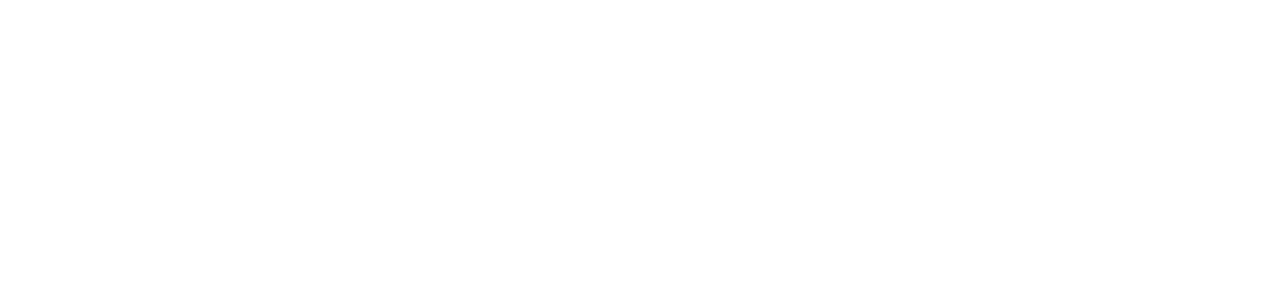
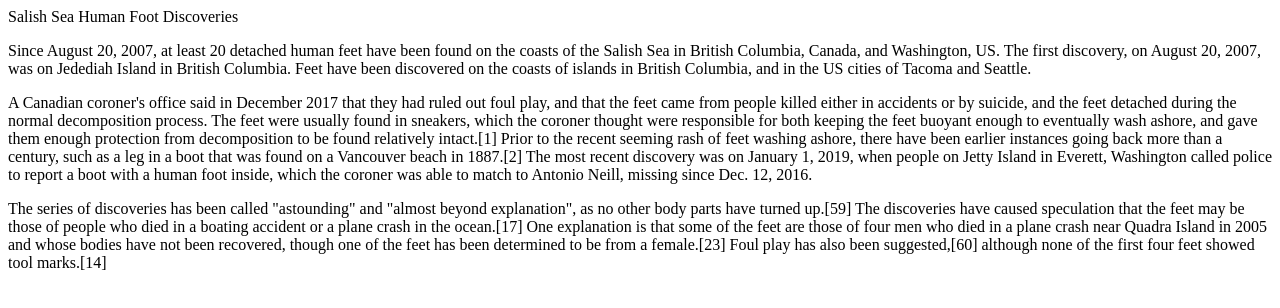
Before and after one commit to yahtzi/CSSLecture-11, a plain HTML site: page index.html in a window 1280 px wide. Drawn offline with Linux system fonts and the light colour scheme.

Commit message:
I've added the content to my html

```diff
--- a/index.html
+++ b/index.html
@@ -7,6 +7,20 @@
     <title>CSSLecture #11</title>
 </head>
 <body>
+    <header>Salish Sea Human Foot Discoveries</header>
 
+    <p>Since August 20, 2007, at least 20 detached human feet have been found on the coasts of the Salish Sea in British Columbia, Canada, and Washington, US. The first discovery, on August 20,
+    2007, was on Jedediah Island in British Columbia. Feet have been discovered on the coasts of islands in British Columbia, and in the US cities of Tacoma and Seattle.</p>
+
+    <p>A Canadian coroner's office said in December 2017 that they had ruled out foul play, and that the feet came from people killed either in accidents or by suicide, and the feet detached
+    during the normal decomposition process. The feet were usually found in sneakers, which the coroner thought were responsible for both keeping the feet buoyant enough to eventually wash
+    ashore, and gave them enough protection from decomposition to be found relatively intact.[1] Prior to the recent seeming rash of feet washing ashore, there have been earlier instances
+    going back more than a century, such as a leg in a boot that was found on a Vancouver beach in 1887.[2] The most recent discovery was on January 1, 2019, when people on Jetty Island in
+    Everett, Washington called police to report a boot with a human foot inside, which the coroner was able to match to Antonio Neill, missing since Dec. 12, 2016.</p>
+
+    <p>The series of discoveries has been called "astounding" and "almost beyond explanation", as no other body parts have turned up.[59] The discoveries have caused speculation that the feet
+    may be those of people who died in a boating accident or a plane crash in the ocean.[17] One explanation is that some of the feet are those of four men who died in a plane crash near
+    Quadra Island in 2005 and whose bodies have not been recovered, though one of the feet has been determined to be from a female.[23] Foul play has also been suggested,[60] although none
+    of the first four feet showed tool marks.[14]</p>
 </body>
 </html>
```
